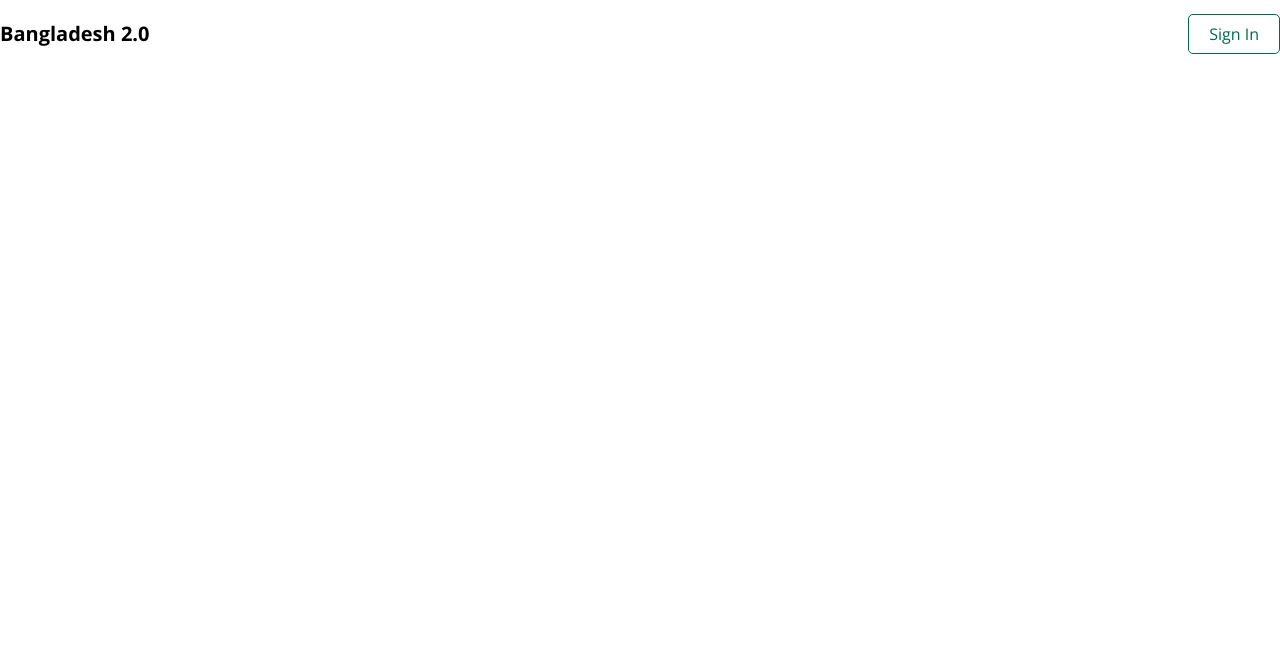
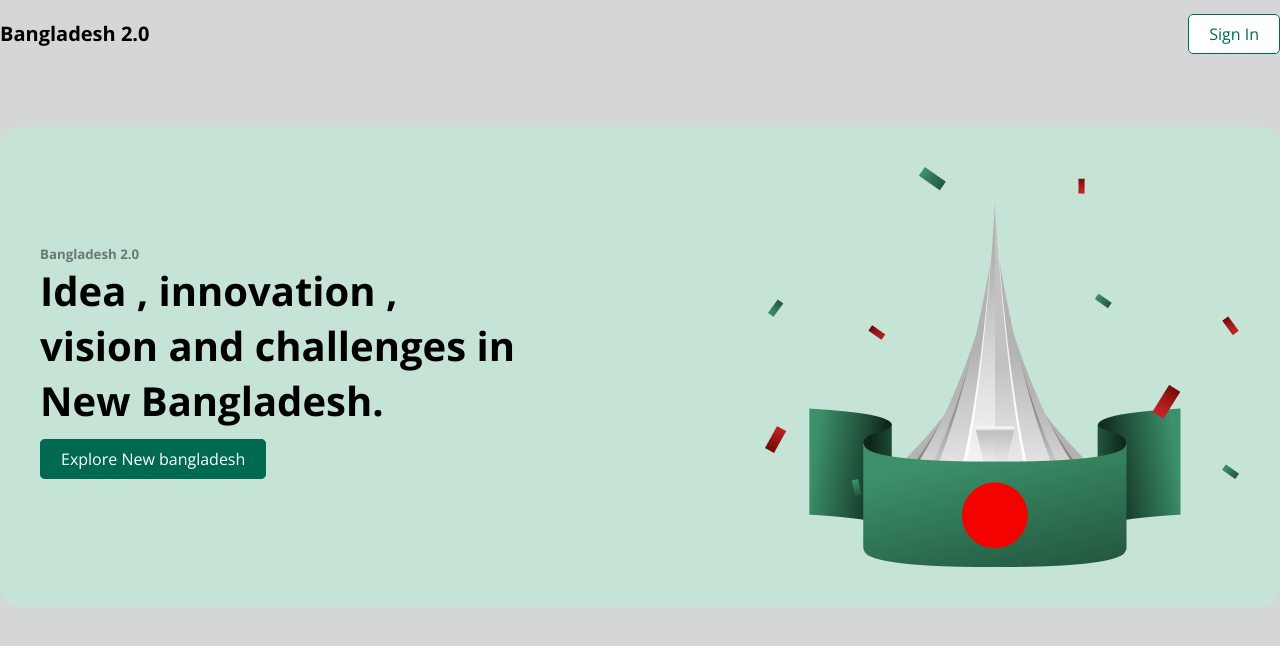
Before and after one commit to devalamin/new-bangladesh, a plain HTML site: page index.html in a window 1280 px wide. Drawn offline with nearby package versions, Linux system fonts and the light colour scheme.

Commit message:
banner done

```diff
--- a/index.html
+++ b/index.html
@@ -7,6 +7,7 @@
     <link rel="stylesheet" href="styles/style.css">
 </head>
 <body>
+   <section id="container">
     <header>
         <nav>
             <div class="navbar">
@@ -15,9 +16,21 @@
             </div>
 
         </nav>
+        <section class="banner">
+            <div class="text">
+                <h5>Bangladesh 2.0</h5>
+                <h2 class="banner-text">Idea , innovation ,</h2>
+                     <h2 class="banner-text">vision and challenges in</h2>
+                     <h2 class="banner-text">New Bangladesh.</h2>
+                     <button><a href="">Explore New bangladesh</a></button>
+            </div>
+            <img src="/assets/hero.png" alt="">
+
+        </section>
     </header>
     <main></main>
     <footer></footer>
+   </section>
 
 </body>
 </html>
--- a/styles/style.css
+++ b/styles/style.css
@@ -3,9 +3,17 @@
     margin: 0;
     padding: 0;
 }
+body{
+    background-color: #D5D6D8;
+    font-family: "Open Sans", serif;
+
+}
+#container{
+    width: 1280px;
+    margin: 0 auto;
+}
 
 .navbar{
-    width: 1280px;
     display: flex;
     justify-content: space-between;
     margin: 20px auto;
@@ -35,11 +43,60 @@
     border: 1px solid #006A50;
     padding: 8px 20px;
     border-radius: 5px;
+    transition: 0.3s;
 
 }
 .navbar button a:hover{
     background-color: #006A50;
     border: 1px solid white;
     color: white;
-    transition-duration: 0.3s;
+    transition: 0.3s;
 }
+
+
+.banner{
+    display: flex;
+    justify-content: space-between;
+    align-items: center;
+    background-color: #C6E4D6;
+    border-radius: 20px;
+    margin: 80px 0;
+    padding: 40px 40px;
+}
+.banner h5{
+    color: rgb(14, 14, 14,.5);
+
+}
+.banner .banner-text{
+    font-weight: 700;
+    font-size: 40px;
+
+}
+.banner button{
+    border: none;
+    margin: 20px 0;
+}
+
+.banner button a{
+    text-decoration: none;
+    color: #FFFF;
+    font-family: "Open Sans", serif;
+    font-optical-sizing: auto;
+    font-size: 16px;
+    font-weight: 400;
+    font-style: normal;
+    margin: 0;
+    background: #006A50;
+    border: 1px solid #006A50;
+    padding: 8px 20px;
+    border-radius: 5px;
+    transition: 0.3s;
+
+}
+.banner button a:hover{
+    background-color: #ffff;
+    border: 1px solid #006A50;
+    color: #006A50;
+    transition: 0.3s;
+
+}
```
